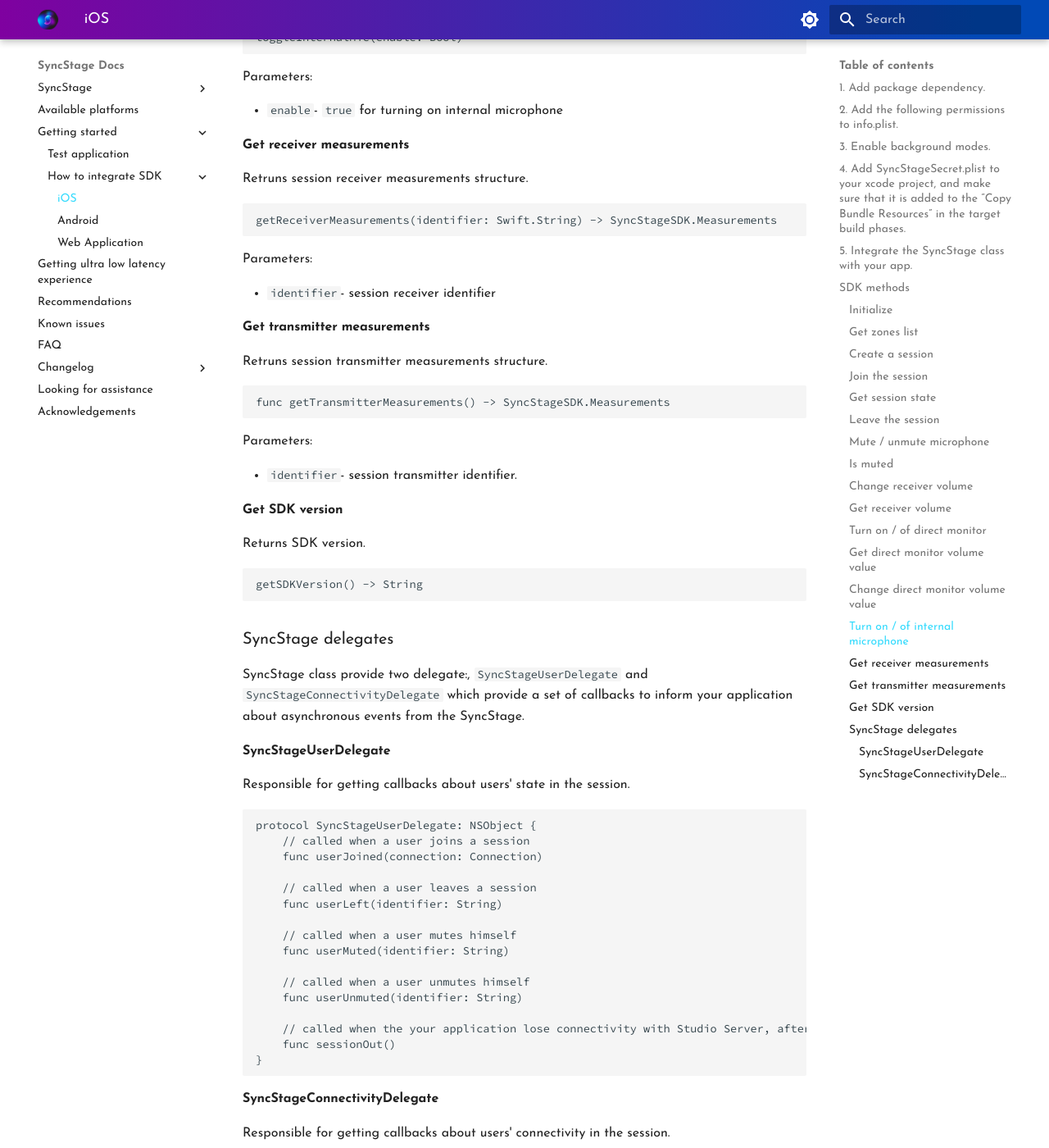
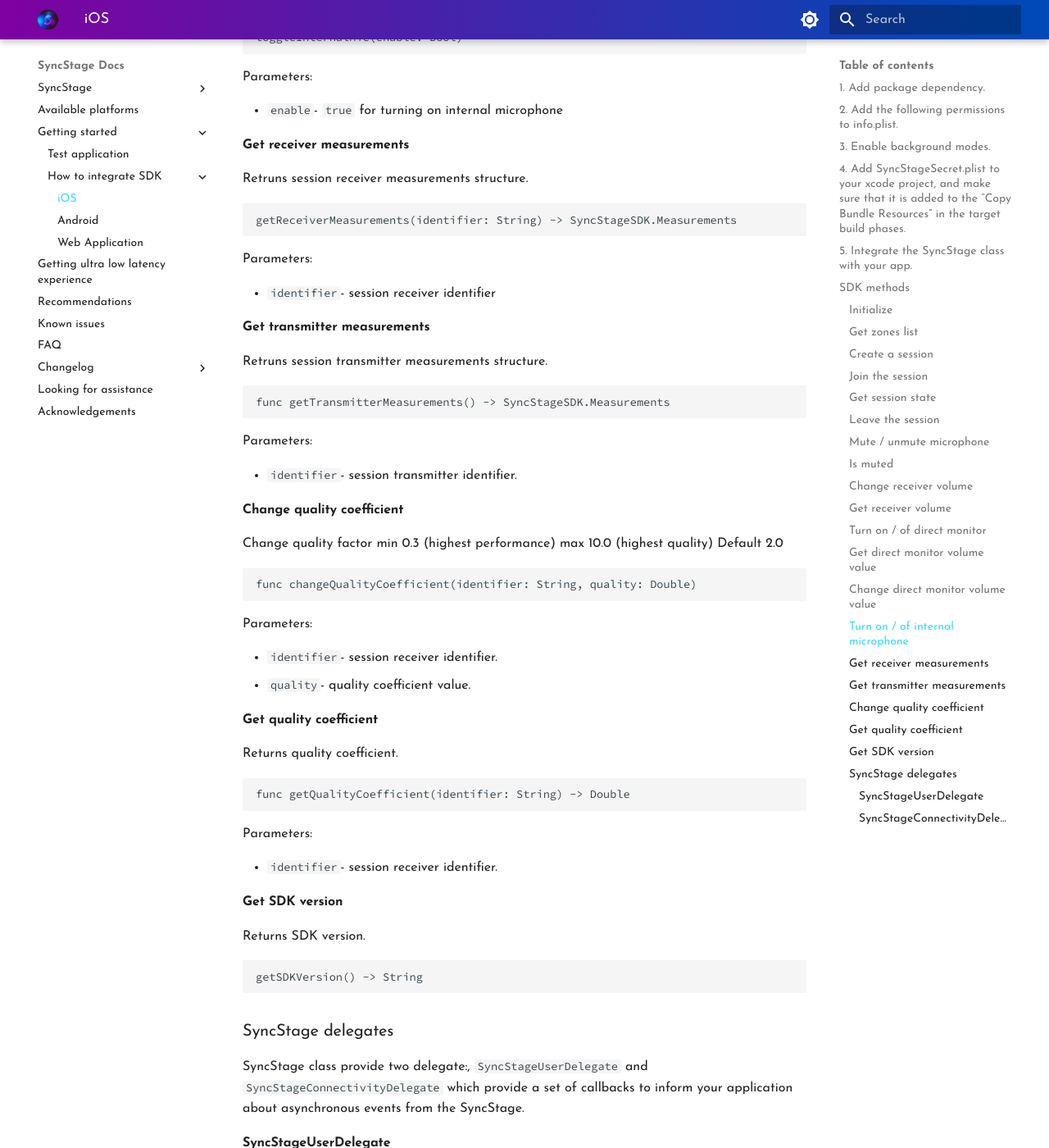
Before and after one commit to opensesamemedia/syncstage-docs, an MkDocs documentation site: the page built from docs/ios-integration.md, in a window 1280 px wide and 1400 px high, scrolled down 4660 px. Shown: the whole window at 82% size. Built offline with MkDocs 1.6.1 and Material for MkDocs 9.7.7, drawn with Linux system fonts in a browser that asks for light colours; some of the changed text lies outside the part shown.

Commit message:
SYN-1708 - Add missing release notes to ios-0.3.1 in docs

````diff
--- a/docs/ios-changelog.md
+++ b/docs/ios-changelog.md
@@ -1,7 +1,12 @@
+### [Version 0.3.1 2023-04-14]
+#### Added
+* Audio quality and latency improvements
+* Change quality coefficient
+* Get quality coefficient
+
 ### [Version 0.3.0 2023-04-02]
 #### Added
 * TCP fallback resolving NAT issues
-* Audio quality and latency improvements
 
 ### [Version 0.2.0 2022-12-02]
 #### Added
--- a/docs/ios-integration.md
+++ b/docs/ios-integration.md
@@ -39,7 +39,7 @@
 
 ```
 init(
-    applicationSecretId: Swift.String? = nil,
+    applicationSecretId: String? = nil,
     applicationSecretKey: String? = nil,
     completion: @escaping (_ error: SyncStageError?) -> Void
 )
@@ -164,7 +164,7 @@
 Return error code if error occured
 
 ```
-changeReceiverVolume(identifier: Swift.String, volume: Swift.Float) -> SyncStageSDK.SyncStageErrorCode
+changeReceiverVolume(identifier: String, volume: Float) -> SyncStageSDK.SyncStageErrorCode
 ```
 Parameters:
 
@@ -176,7 +176,7 @@
 Returns receiver volume float value.
 
 ```
-getReceiverVolume(identifier: Swift.String) -> Swift.Float
+getReceiverVolume(identifier: String) -> Float
 ```
 Parameters:
 
@@ -196,12 +196,12 @@
 Returns direct monitor volume float value.
 
 ```
-getDirectMonitorVolume() -> Swift.Float
+getDirectMonitorVolume() -> Float
 ```
 #### Change direct monitor volume value
 
 ```
-changeDirectMonitorVolume(volume: Swift.Float)
+changeDirectMonitorVolume(volume: Float)
 ```
 Parameters:
 
@@ -221,7 +221,7 @@
 Retruns session receiver measurements structure.
 
 ```
-getReceiverMeasurements(identifier: Swift.String) -> SyncStageSDK.Measurements
+getReceiverMeasurements(identifier: String) -> SyncStageSDK.Measurements
 ```
 Parameters:
 
@@ -236,6 +236,27 @@
 Parameters:
 
 * `identifier`- session transmitter identifier.
+
+#### Change quality coefficient
+Change quality factor min 0.3 (highest performance) max 10.0 (highest quality) Default 2.0
+
+```
+func changeQualityCoefficient(identifier: String, quality: Double)
+```
+Parameters:
+
+* `identifier`- session receiver identifier.
+* `quality`- quality coefficient value.
+
+#### Get quality coefficient
+Returns quality coefficient.
+
+```
+func getQualityCoefficient(identifier: String) -> Double
+```
+Parameters:
+
+* `identifier`- session receiver identifier.
 
 #### Get SDK version
 Returns SDK version.
````
